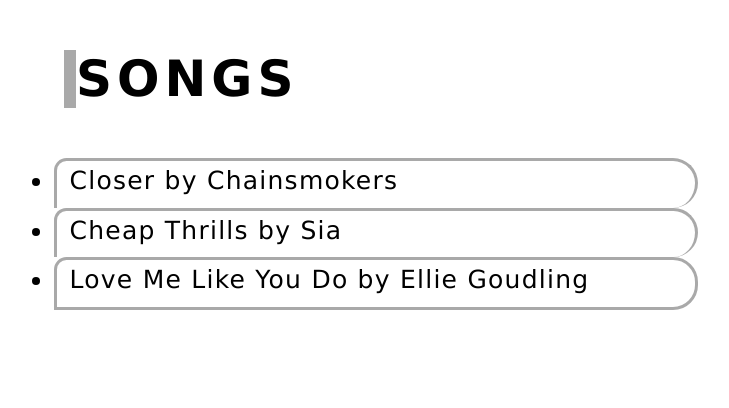
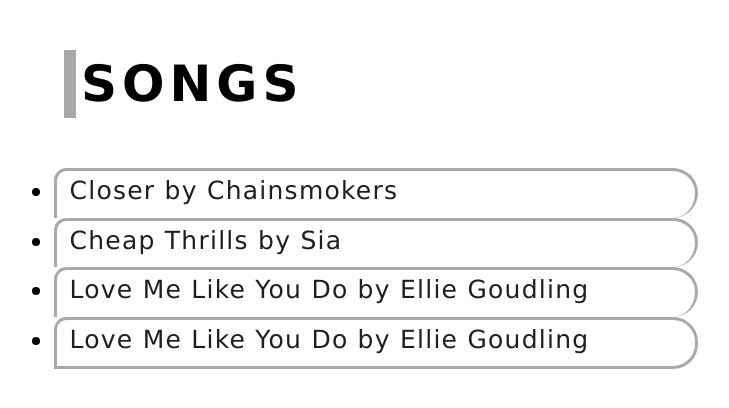
Before and after one commit to garg-singh/theSongProject, a plain HTML site: page index.html in a window 1280 px wide. Shown: the whole page, without its empty margins (19-748 px from the left). Drawn offline with Linux system fonts and the light colour scheme.

Commit message:
Made index ui better

```diff
--- a/index.html
+++ b/index.html
@@ -5,50 +5,61 @@
     </title>
 </head>
 <style>
-a:link
-    {
-    text-decoration-line:none;
-    color:black;
+     a.song{
+        text-decoration-line: none;
     }
-a:visited
-    {
-    text-decoration-line:none;
+
+    a.song:link{
+        color: hsl(0, 0%, 12%);
+    }
+    a.song:visited{
         color:grey;
     }
-li{
-    font: lighter 25px Verdana, sans-serif;
-    padding:0.2em 0em 0.5em 0.5em;
-    border:darkgrey 0.12em;
-    border-radius:0.5em 1em 1em 0em;
-    border-style:solid solid none solid;
-    margin:0em 1em;
-    min-width:10em;
-    width:25em;
-    max-width:40em;
-    letter-spacing:0.05em;
+
+    a.song:hover {
+        text-shadow: 0 0 0.10em black;
+    }
+    a.song:active{
+        text-shadow: 0 0 1em black;
     }
 
-li:last-child{
-    border-style:solid solid solid solid;
+    li {
+        font: lighter 25px Verdana, sans-serif;
+        padding: 0.2em 0em 0.5em 0.5em;
+        border: darkgrey 0.12em;
+        border-radius: 0.5em 1em 1em 0em;
+        border-style: solid solid none solid;
+        margin: 0em 1em;
+        min-width: 10em;
+        width: 25em;
+        max-width: 40em;
+        letter-spacing: 0.05em;
     }
 
-h1{
+    li:last-child {
+        border-style: solid solid solid solid;
+    }
+
+    h1 {
         font: bolder 50px Verdana, sans-serif;
         margin: 1em 00em 1em 1.5em;
-    color:black;
-    border:darkgrey 0.25em;
-    border-style:none none none solid;
-    max-width:5em;
-    text-transform:uppercase;
-    letter-spacing:0.1em;
+        color: black;
+        border: darkgrey 0.25em;
+        border-style: none none none solid;
+        max-width: 5em;
+        text-transform: uppercase;
+        letter-spacing: 0.1em;
+        padding:0.1em;
     }
 </style>
+
 <body>
-       <h1 >Songs</h1>
+    <h1>Songs</h1>
     <ul>
-           <li><a href="./Closer.html">Closer by Chainsmokers</a></li>
-           <li><a href="./CheapThrills.html">Cheap Thrills by Sia</a></li>
-           <li><a href="./LoveMeLikeYouDo.html">Love Me Like You Do by Ellie Goudling</a></li>
+        <li><a class="song" href="Closer.html">Closer by Chainsmokers</a></li>
+        <li><a class="song" href="CheapThrills.html">Cheap Thrills by Sia</a></li>
+        <li><a class="song" href="LoveMeLikeYouDo.html">Love Me Like You Do by Ellie Goudling</a></li>
+        <li><a class="song" href="LoveMeLikeYouDo.html">Love Me Like You Do by Ellie Goudling</a></li>
     </ul>
 </body>
 </html>
```
Lines whose indentation alone changed are shown as unchanged.
